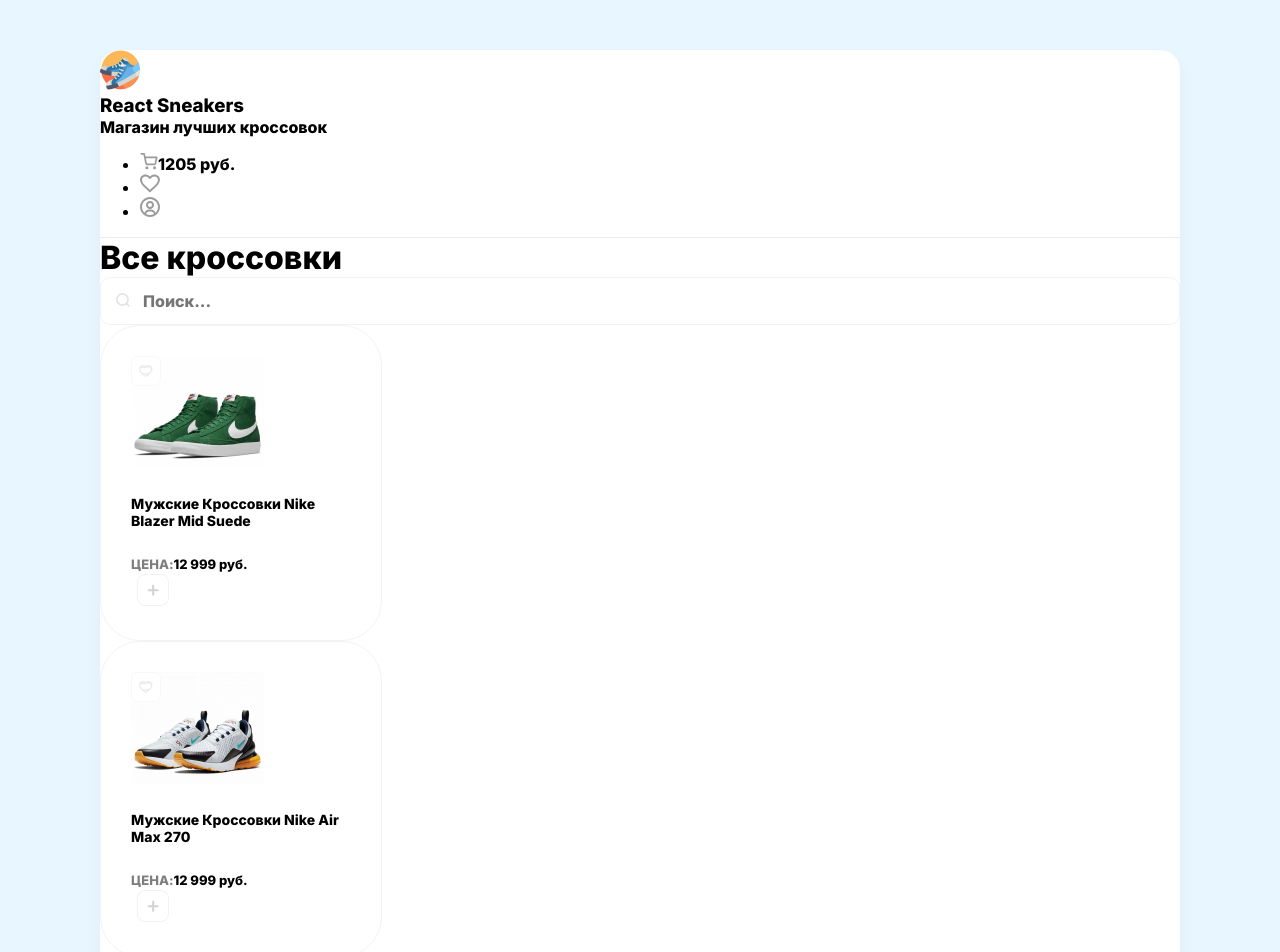
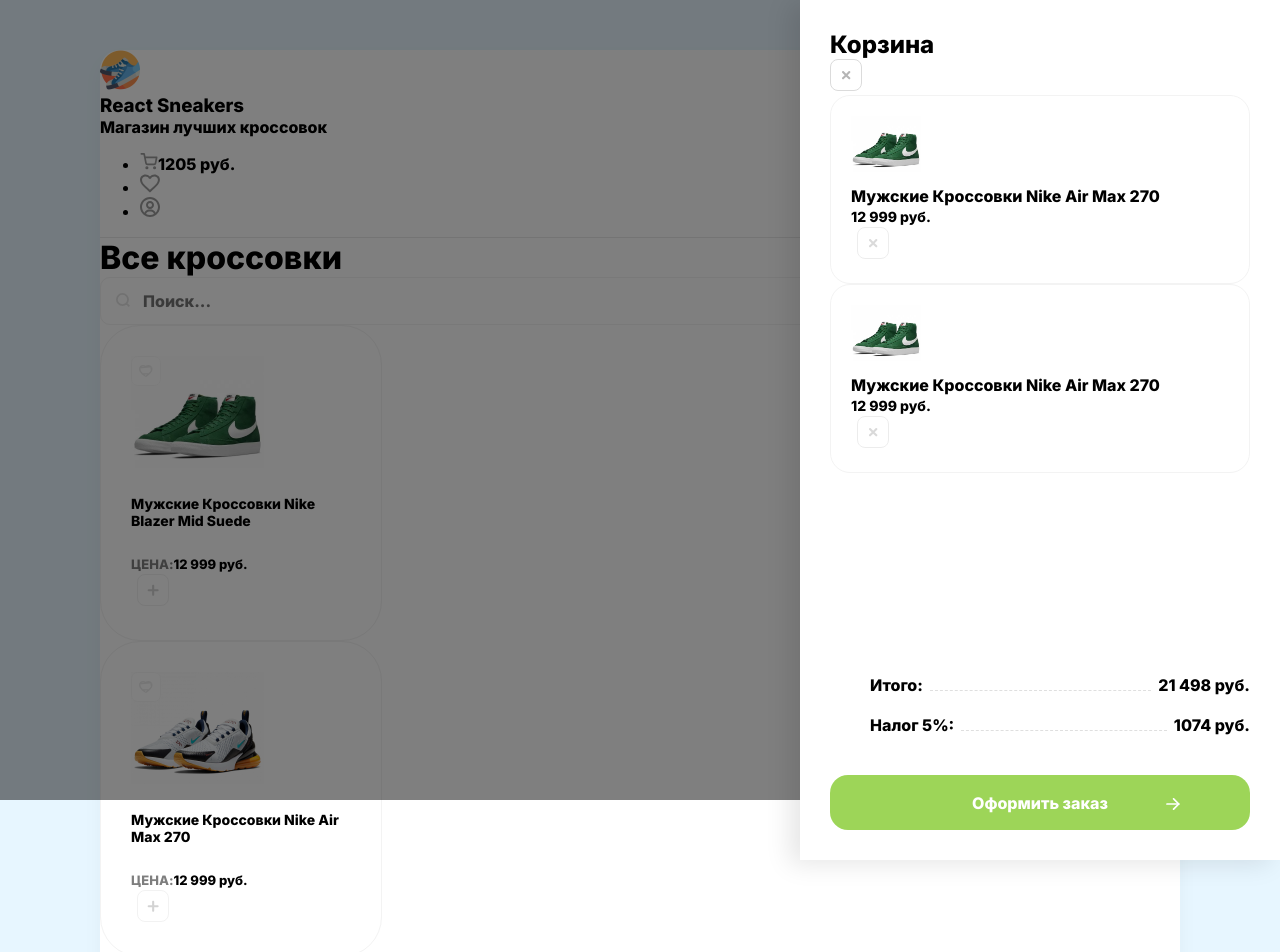
Before and after one commit to AntipovSergey/React_Sneakers, a React (Create React App) app: page / in a window 1280 px wide. Shown: the top 952 px of the page. Built offline with nearby package versions, Linux system fonts and the light colour scheme.

Commit message:
Finish landing(add drawer) and styling

```diff
--- a/src/App.js
+++ b/src/App.js
@@ -1,6 +1,73 @@
 function App() {
 	return (
 		<div className='wrapper clear'>
+			<div className='overlay'>
+				<div className='drawer'>
+					<div className='d-flex justify-between'>
+						<h2 className='mb-30'>Корзина</h2>
+						<img
+							className='cu-p'
+							src='/img/close.svg'
+							alt='close'
+							width={32}
+							height={32}
+						/>
+					</div>
+
+					<div className='items'>
+						<div className='cartItem d-flex align-center mb-20'>
+							<div
+								style={{ backgroundImage: 'url(/img/sneakers/1.jpg)' }}
+								className='cartItemImg'
+							></div>
+							<div className='mr-20 flex'>
+								<p className='mb-5'>Мужские Кроссовки Nike Air Max 270</p>
+								<b>12 999 руб.</b>
+							</div>
+							<button className='button removeBtn'>
+								<img src='/img/close.svg' alt='close' width={32} height={32} />
+							</button>
+						</div>
+						<div className='cartItem d-flex align-center mb-20'>
+							<div
+								style={{ backgroundImage: 'url(/img/sneakers/1.jpg)' }}
+								className='cartItemImg'
+							></div>
+							<div className='mr-20 flex'>
+								<p className='mb-5'>Мужские Кроссовки Nike Air Max 270</p>
+								<b>12 999 руб.</b>
+							</div>
+							<button className='button removeBtn'>
+								<img src='/img/close.svg' alt='close' width={32} height={32} />
+							</button>
+						</div>
+					</div>
+					<div className='cartTotalBlock'>
+						<ul>
+							<li>
+								<span>Итого:</span>
+								<div></div>
+								<b>21 498 руб. </b>
+							</li>
+							<li>
+								<span>Налог 5%: </span>
+								<div></div>
+								<b>1074 руб. </b>
+							</li>
+						</ul>
+						<button className='greenButton button'>
+							Оформить заказ{' '}
+							<img
+								src='/img/arrow.svg'
+								alt='arrow'
+								width={14}
+								height={12}
+							></img>
+						</button>
+					</div>
+				</div>
+			</div>
+
 			<header className='d-flex justify-between align-center p-40'>
 				<div className='d-flex align-center'>
 					<img
@@ -64,7 +131,7 @@
 								<span>Цена:</span>
 								<b>12 999 руб.</b>
 							</div>
-							<button>
+							<button className='button'>
 								<img
 									src='img/not-added-item.svg'
 									alt='plus'
@@ -95,7 +162,7 @@
 								<span>Цена:</span>
 								<b>12 999 руб.</b>
 							</div>
-							<button>
+							<button className='button'>
 								<img
 									src='img/not-added-item.svg'
 									alt='plus'
@@ -126,7 +193,7 @@
 								<span>Цена:</span>
 								<b>8 499 руб.</b>
 							</div>
-							<button>
+							<button className='button'>
 								<img
 									src='img/not-added-item.svg'
 									alt='plus'
@@ -157,7 +224,7 @@
 								<span>Цена:</span>
 								<b>8 999 руб.</b>
 							</div>
-							<button>
+							<button className='button'>
 								<img
 									src='img/not-added-item.svg'
 									alt='plus'
--- a/src/index.scss
+++ b/src/index.scss
@@ -8,6 +8,12 @@
 
 * {
 	font-family: Inter, system-ui, sans-serif;
+}
+
+.button {
+	border: none;
+	background-color: transparent;
+	cursor: pointer;
 }
 
 .wrapper {
@@ -59,12 +65,6 @@
 		font-size: 13px;
 	}
 
-	button {
-		border: none;
-		background-color: transparent;
-		cursor: pointer;
-	}
-
 	.favorite {
 		position: absolute;
 		cursor: pointer;
@@ -83,3 +83,127 @@
 		width: 200px;
 	}
 }
+
+.overlay {
+	position: absolute;
+	left: 0;
+	top: 0;
+	width: 100%;
+	height: 100%;
+	background-color: rgba(0, 0, 0, 0.5);
+	z-index: 1;
+}
+
+.drawer {
+	position: absolute;
+	display: flex;
+	flex-direction: column;
+	width: 420px;
+	height: 100%;
+	right: 0;
+	background: #ffffff;
+	box-shadow: -10px 4px 24px rgba(0, 0, 0, 0.1);
+	padding: 30px;
+
+	h2 {
+		margin: 0;
+	}
+
+	.items {
+		flex: 1;
+		overflow: auto;
+		margin-bottom: 40px;
+	}
+
+	.cartItem {
+		background: #ffffff;
+		border: 1px solid #f3f3f3;
+		border-radius: 20px;
+		padding: 20px;
+		overflow: hidden;
+
+		p {
+			margin: 0;
+			font-size: 16px;
+		}
+
+		b {
+			font-size: 14px;
+		}
+
+		.cartItemImg {
+			width: 70px;
+			height: 70px;
+			background-size: contain;
+			background-repeat: no-repeat;
+			background-position: 0 -3px;
+			margin-right: 20px;
+		}
+
+		.removeBtn {
+			opacity: 0.5;
+			transition: opacity ease-in-out 0.3s;
+
+			&:hover {
+				opacity: 1;
+			}
+		}
+	}
+
+	.cartTotalBlock {
+		ul {
+			margin-bottom: 40px;
+
+			li {
+				display: flex;
+				align-items: flex-end;
+				margin-bottom: 20px;
+			}
+
+			div {
+				flex: 1;
+				height: 1px;
+				border-bottom: 1px dashed #dfdfdf;
+				position: relative;
+				top: -4px;
+				margin: 0 7px;
+			}
+		}
+
+		.greenButton {
+			position: relative;
+
+			&:hover {
+				img {
+					transform: translateX(15px);
+				}
+			}
+
+			img {
+				position: absolute;
+				right: 70px;
+				top: 23px;
+				transition: transform ease-in-out 0.2s;
+			}
+		}
+	}
+
+	.greenButton {
+		width: 100%;
+		height: 55px;
+		background: #9dd558;
+		color: #ffffff;
+		font-size: 16px;
+		font-weight: 500;
+		border-radius: 18px;
+		transition: background ease-in-out 0.2s;
+
+		&:hover {
+			background: lighten($color: #9dd558, $amount: 5%);
+		}
+
+		&:active {
+			background: darken($color: #9dd558, $amount: 5%);
+		}
+	}
+}
```
Also changed, not shown: public/img/arrow.svg (added), public/img/close.svg (added).
